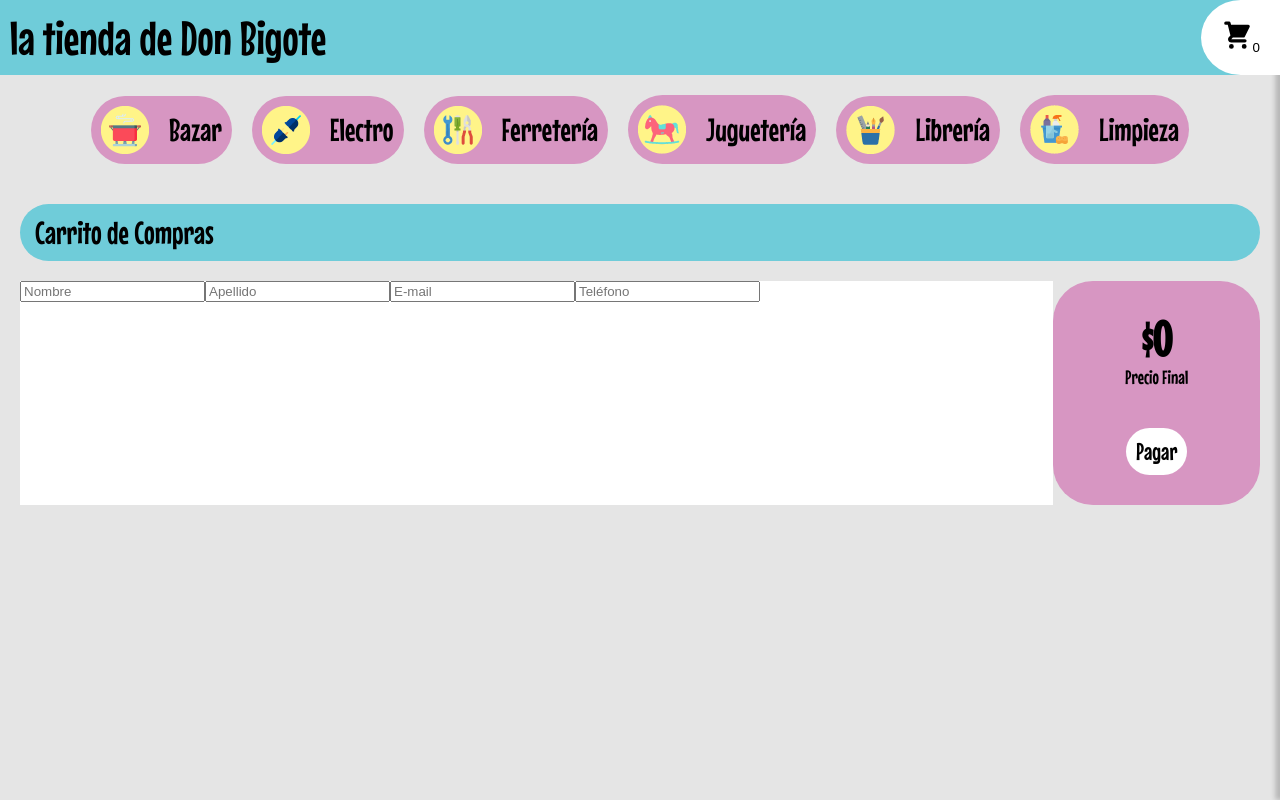
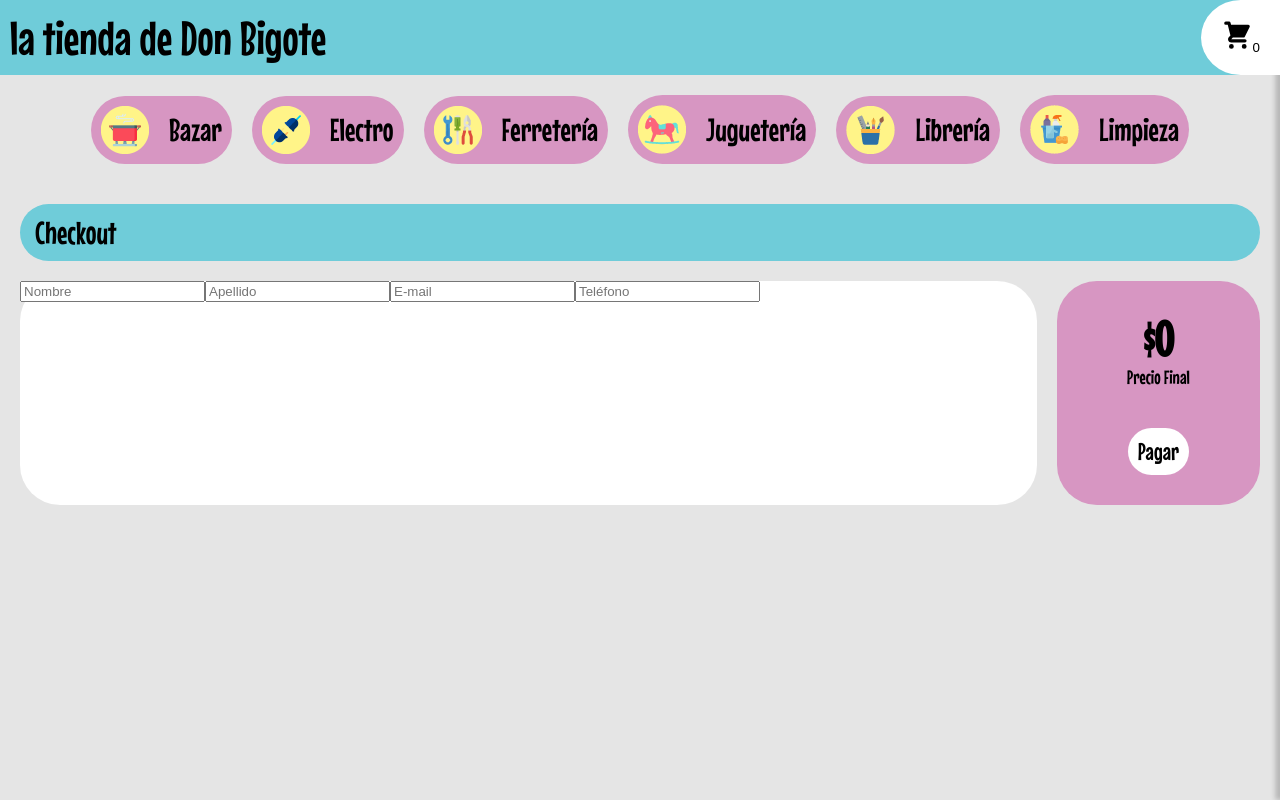
Before and after one commit to mminond/tienda-bigote, a React (Create React App) app: page /checkout in a window 1280 px wide. Built offline with nearby package versions, Linux system fonts and the light colour scheme; no server answers.

Commit message:
detalles scss + mensaje final

```diff
--- a/src/components/Checkout/checkout.jsx
+++ b/src/components/Checkout/checkout.jsx
@@ -13,7 +13,9 @@ function Checkout() {
         email: '',
         tel: '',
     });
-    const handleChangeInput = e =>{
+    const [venta, completarVenta] = useState(false);
+    const [idVenta, setIdVenta] = useState('');
+    const handleChangeInput = e => {
         setFormData({
             ...formData, [e.target.name]: e.target.value
         });
@@ -25,26 +27,28 @@ function Checkout() {
         totalPrice: cart.precioFinal,
         date: firebase.firestore.Timestamp.fromDate(new Date()),
     }
-    const handleSubmitForm = () =>{
+    const handleSubmitForm = () => {
         db.collection('ventas').add(compra)
-        .then(({id}) => {
-            console.log(id);
+            .then(({ id }) => {
+                setIdVenta(id);
+                completarVenta(true);
             })
             .catch(e => console.log(e));
     }
 
-
-
     return (
         <section className="sectionCart">
-            <h3 className="titleCart">Carrito de Compras</h3>
+            <h3 className="titleCart">Checkout</h3>
             <div className="containerCart">
+                {
+                    !venta ?
+                        <>
                             <main className="mainForm">
                                 <form>
-                        <input type="text" value={formData.nombre} onChange={handleChangeInput} name="nombre" placeholder="Nombre"/>
-                        <input type="text" value={formData.apellido} onChange={handleChangeInput} name="apellido" placeholder="Apellido"/>
-                        <input type="email" value={formData.email} onChange={handleChangeInput} name="email" placeholder="E-mail"/>
-                        <input type="tel" value={formData.tel} onChange={handleChangeInput} name="tel" placeholder="Teléfono"/>
+                                    <input type="text" value={formData.nombre} onChange={handleChangeInput} name="nombre" placeholder="Nombre" />
+                                    <input type="text" value={formData.apellido} onChange={handleChangeInput} name="apellido" placeholder="Apellido" />
+                                    <input type="email" value={formData.email} onChange={handleChangeInput} name="email" placeholder="E-mail" />
+                                    <input type="tel" value={formData.tel} onChange={handleChangeInput} name="tel" placeholder="Teléfono" />
                                 </form>
                             </main>
                             <aside className="cartLastStep">
@@ -52,6 +56,9 @@ function Checkout() {
                                 <p>Precio Final</p>
                                 <button onClick={handleSubmitForm} className="btnCheckout">Pagar</button>
                             </aside>
+                        </> :
+                        <p className="mensajeError">La compra se realizó correctamente, tu número de seguimiento es: {idVenta}</p>
+                }
             </div>
         </section>
     );
--- a/src/components/Checkout/checkout.scss
+++ b/src/components/Checkout/checkout.scss
@@ -1,4 +1,14 @@
 .mainForm{
     background-color: white;
     width: 100%;
+    margin-right: 20px;
+    border-radius: 40px;
 }
+.mensajeError{
+	padding: 20px;
+	margin: 0px;
+	padding: 10px 15px 10px 15px;
+	font-family: 'Mouse Memoirs', sans-serif;
+	font-size: 2rem;
+	font-weight: normal;
+}
```
Also changed, not shown: 1 other file (tests, documents, lock files or other folders). Lines whose indentation alone changed are shown as unchanged.
